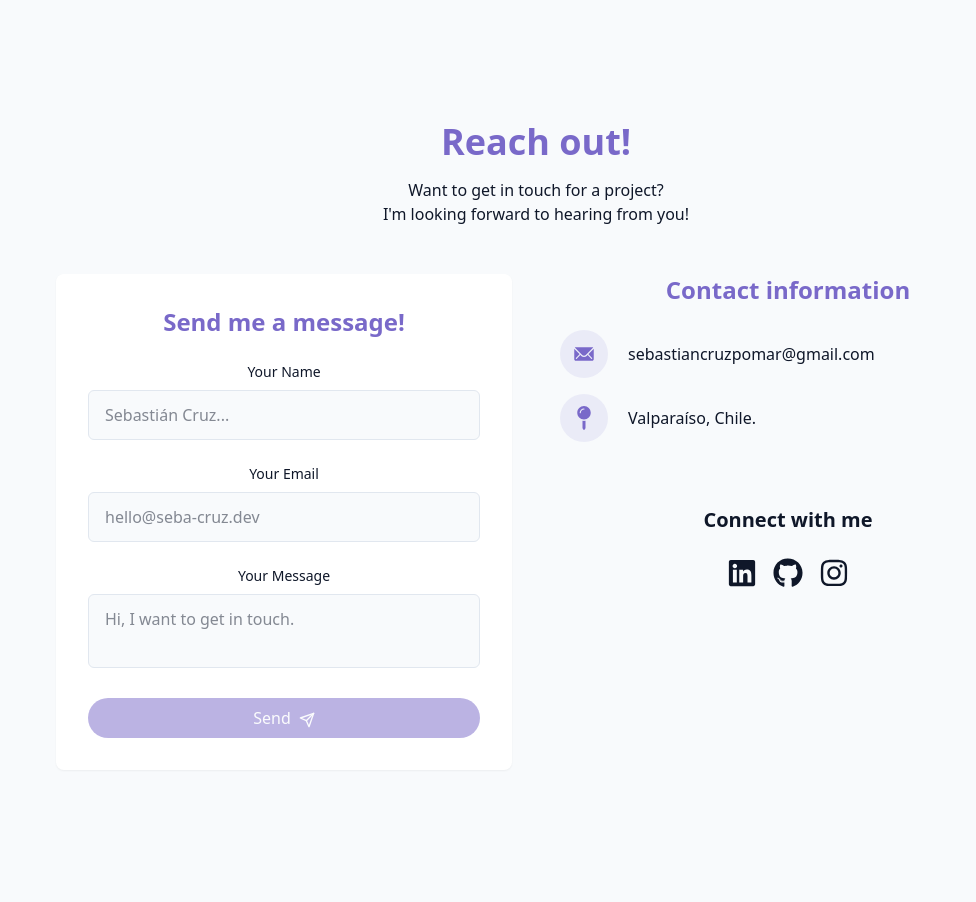
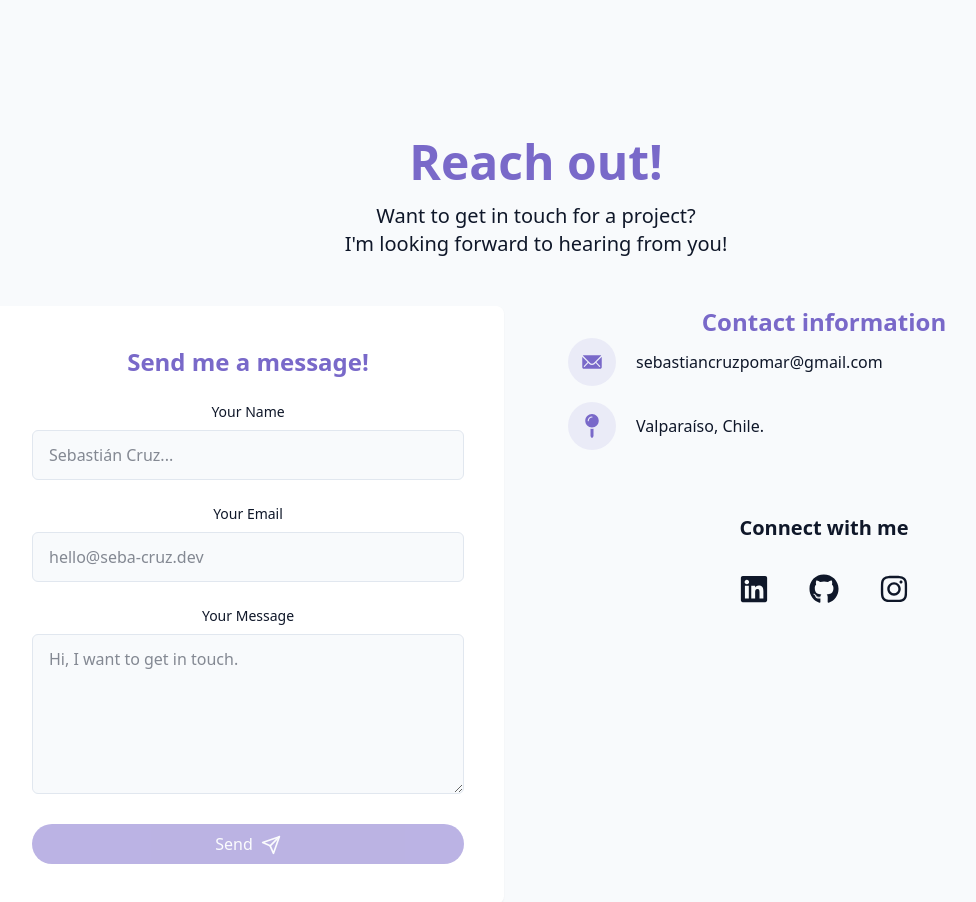
Before and after one commit to sebacruz1/Portafolio, a React (Vite) app: page / in a window 1280 px wide. Shown: the part 2820-3722 px from the top of the page, without its empty margins (104-1080 px from the left). Before the commit the page ends 3686 px from the top, so only its background shows below. Built offline with nearby package versions, Linux system fonts and the light colour scheme.

Commit message:
arreglo contacto en pantallas pequeñas

```diff
--- a/src/components/Contacto.jsx
+++ b/src/components/Contacto.jsx
@@ -36,25 +36,28 @@ export const Contacto = () => {
             });
         }
     }, [state.succeeded, toast]);
-
     return (
-        <section id="contacto" className="py-24 px-4 relative bg-secondary/30">
-            <div className="container mx-auto max-w-5xl">
-                <h2 className="text-3xl md:text-4xl text-primary font-bold mb-4 text-center">
+        <section
+            id="contacto"
+            className="relative bg-secondary/30 px-4 sm:px-6 md:px-8 py-16 sm:py-20 md:py-24 lg:py-28"
+        >
+            <div className="container mx-auto max-w-6xl">
+                <h2 className="text-3xl sm:text-4xl md:text-5xl text-primary font-bold mb-3 sm:mb-4 text-center">
                     {t("contact.title")}
                 </h2>
 
-                <p className="text-center text-muted-foreground mb-12 max-w-2xl mx-auto whitespace-pre-line">
+                <p className="text-center text-muted-foreground mb-8 sm:mb-10 md:mb-12 max-w-2xl mx-auto whitespace-pre-line text-base sm:text-lg md:text-xl">
                     {t("contact.subtitle")}
                 </p>
 
-                <div className="grid grid-cols-2 md:grid-cols-2 gap-12">
-                    <div className="bg-card p-8 rounded-lg shadow-xs">
-                        <h3 className="text-2xl font-semibold text-primary mb-6">
+                <div className="grid grid-cols-1 md:grid-cols-2 gap-8 sm:gap-10 md:gap-12 xl:gap-16">
+                    {/* Columna formulario */}
+                    <div className="bg-card p-6 sm:p-8 lg:p-10 rounded-lg shadow-xs">
+                        <h3 className="text-xl sm:text-2xl font-semibold text-primary mb-5 sm:mb-6">
                             {t("contact.forms.title")}
                         </h3>
 
-                        <form className="space-y-6" onSubmit={handleSubmit}>
+                        <form className="space-y-5 sm:space-y-6" onSubmit={handleSubmit}>
                             <div>
                                 <label
                                     htmlFor="name"
@@ -68,7 +71,7 @@ export const Contacto = () => {
                                     name="name"
                                     required
                                     onChange={handleChange}
-                                    className="w-full px-4 py-3 rounded-md border border-input bg-background focus:ring-2 focus:ring-primary"
+                                    className="w-full px-3 sm:px-4 py-2.5 sm:py-3 rounded-md border border-input bg-background focus:outline-none focus:ring-2 focus:ring-primary"
                                     placeholder="Sebastián Cruz..."
                                 />
                             </div>
@@ -86,7 +89,7 @@ export const Contacto = () => {
                                     name="email"
                                     required
                                     onChange={handleChange}
-                                    className="w-full px-4 py-3 rounded-md border border-input bg-background focus:ring-2 focus:ring-primary"
+                                    className="w-full px-3 sm:px-4 py-2.5 sm:py-3 rounded-md border border-input bg-background focus:outline-none focus:ring-2 focus:ring-primary"
                                     placeholder={t("contact.forms.email-placeholder")}
                                 />
                             </div>
@@ -103,14 +106,14 @@ export const Contacto = () => {
                                     name="message"
                                     required
                                     onChange={handleChange}
-                                    className="w-full px-4 py-3 rounded-md border border-input bg-background focus:ring-2 focus:ring-primary resize-none"
+                                    className="w-full px-3 sm:px-4 py-2.5 sm:py-3 min-h-[140px] sm:min-h-[160px] rounded-md border border-input bg-background focus:outline-none focus:ring-2 focus:ring-primary resize-y"
                                     placeholder={t("contact.forms.msg-placeholder")}
                                 />
                             </div>
 
                             <button
                                 type="submit"
-                                disabled={!isFormValid || state.submiting}
+                                disabled={!isFormValid || state.submitting}
                                 className={cn(
                                     "boton-especial w-full flex items-center justify-center gap-2",
                                     "disabled:opacity-50 disabled:cursor-not-allowed",
@@ -119,25 +122,27 @@ export const Contacto = () => {
                                 {state.submitting
                                     ? t("contact.forms.sending")
                                     : t("contact.forms.send")}
-                                <FiSend size={16} className="relative top-[2px]" />
+                                <FiSend className="relative top-[1px] size-4 sm:size-5" />
                             </button>
                         </form>
                     </div>
-                    <div className="space-y-8">
-                        <h3 className="text-2xl font-semibold text-primary mb-6">
+
+                    {/* Columna info */}
+                    <div className="space-y-6 sm:space-y-8">
+                        <h3 className="text-xl sm:text-2xl font-semibold text-primary mb-2 sm:mb-0">
                             {t("contact.information-title")}
                         </h3>
 
                         <div className="space-y-4">
                             {/* Email */}
                             <div>
-                                <div className="flex items-center gap-5">
-                                    <div className="p-3 rounded-full bg-primary/10">
-                                        <IoIosMail className="size-6 text-primary" />
+                                <div className="flex items-center gap-4 sm:gap-5 justify-start">
+                                    <div className="p-2.5 sm:p-3 rounded-full bg-primary/10">
+                                        <IoIosMail className="size-5 sm:size-6 text-primary" />
                                     </div>
                                     <a
                                         href="mailto:sebastiancruzpomar@gmail.com"
-                                        className="text-muted-foreground hover:text-primary transition-colors"
+                                        className="text-muted-foreground hover:text-primary transition-colors break-all"
                                     >
                     sebastiancruzpomar@gmail.com
                                     </a>
@@ -146,40 +151,49 @@ export const Contacto = () => {
 
                             {/* Ubicación */}
                             <div>
-                                <div className="flex items-center gap-5 justify-center md:justify-start">
-                                    <div className="p-3 rounded-full bg-primary/10">
-                                        <FaMapPin className="size-6 text-primary" />
+                                <div className="flex items-center gap-4 sm:gap-5 justify-start">
+                                    <div className="p-2.5 sm:p-3 rounded-full bg-primary/10">
+                                        <FaMapPin className="size-5 sm:size-6 text-primary" />
                                     </div>
                                     <p className="text-muted-foreground">Valparaíso, Chile.</p>
                                 </div>
                             </div>
                         </div>
 
-                        <div className="pt-8">
-                            <h4 className="text-xl font-semibold mb-6">
+                        <div className="pt-6 sm:pt-8">
+                            <h4 className="text-lg sm:text-xl font-semibold mb-4 sm:mb-6 text-center">
                                 {t("contact.rrss")}
                             </h4>
-                            <div className="flex space-x-4 justify-center">
+
+                            <div className="flex items-center justify-center gap-5 sm:gap-6">
                                 <a
                                     href="https://www.linkedin.com/in/sebacruz1/"
                                     target="_blank"
                                     rel="noopener noreferrer"
+                                    className="p-1.5 sm:p-2 hover:text-primary transition-colors"
+                                    aria-label="LinkedIn"
                                 >
-                                    <FaLinkedin className="size-[30px] hover:text-primary transition-colors" />
+                                    <FaLinkedin className="size-[26px] sm:size-[30px]" />
                                 </a>
+
                                 <a
                                     href="https://github.com/sebacruz1"
                                     target="_blank"
                                     rel="noopener noreferrer"
+                                    className="p-1.5 sm:p-2 hover:text-primary transition-colors"
+                                    aria-label="GitHub"
                                 >
-                                    <FaGithub className="size-[30px] hover:text-primary transition-colors" />
+                                    <FaGithub className="size-[26px] sm:size-[30px]" />
                                 </a>
+
                                 <a
                                     href="https://www.instagram.com/sebacruzzz/"
                                     target="_blank"
                                     rel="noopener noreferrer"
+                                    className="p-1.5 sm:p-2 hover:text-primary transition-colors"
+                                    aria-label="Instagram"
                                 >
-                                    <FaInstagram className="size-[30px] hover:text-primary transition-colors" />
+                                    <FaInstagram className="size-[26px] sm:size-[30px]" />
                                 </a>
                             </div>
                         </div>
```
